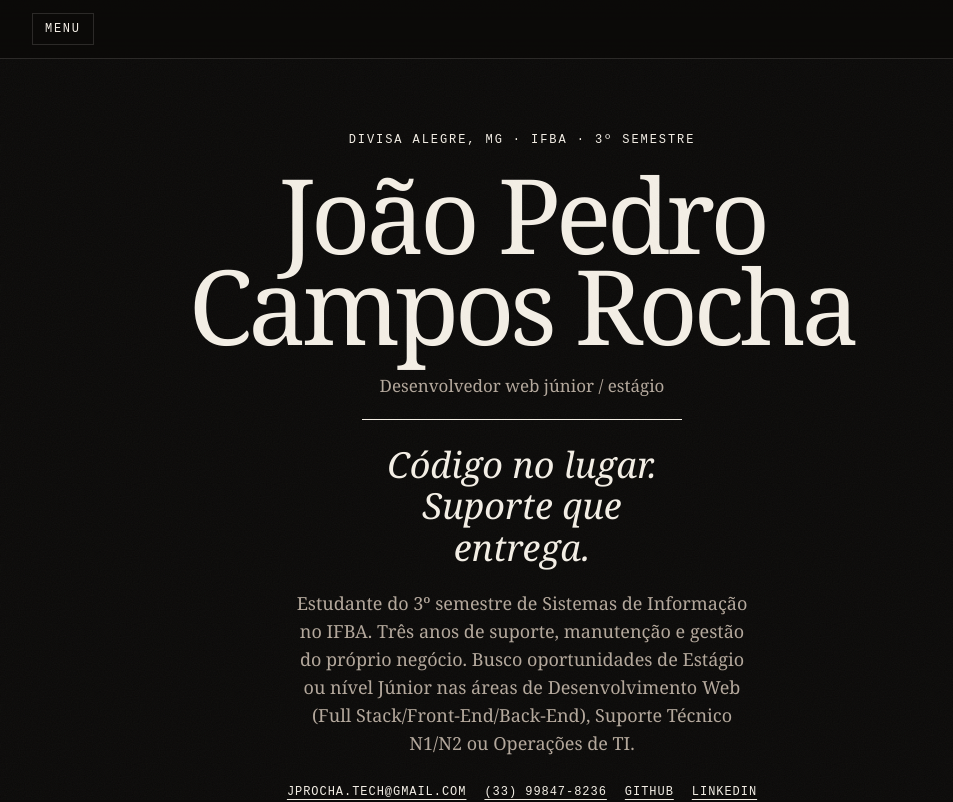
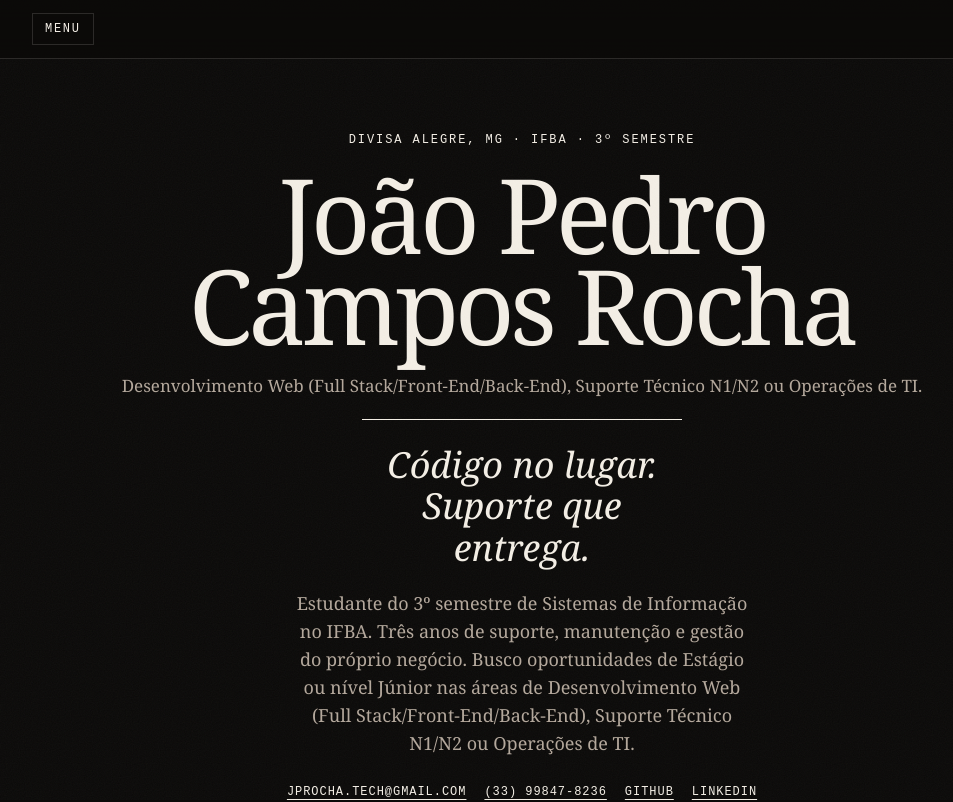
Before and after one commit to jpedro-io/Portfolio, a React (Vite) app: page / in a window 1280 px wide. Shown: the top 802 px of the page, without its empty margins (118-1071 px from the left). Built offline with nearby package versions, Linux system fonts and the light colour scheme.

Commit message:
Update Inicio.tsx

```diff
--- a/src/pages/Inicio.tsx
+++ b/src/pages/Inicio.tsx
@@ -14,7 +14,7 @@ export function Inicio() {
         <br />
         Campos Rocha
       </h1>
-      <p className="role">Desenvolvedor web júnior / estágio</p>
+      <p className="role">Desenvolvimento Web (Full Stack/Front-End/Back-End), Suporte Técnico N1/N2 ou Operações de TI.</p>
       <hr className="rule letter" />
       <p className="line">Código no lugar. Suporte que entrega.</p>
       <p className="bio">
```
